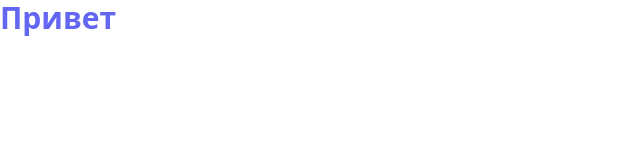
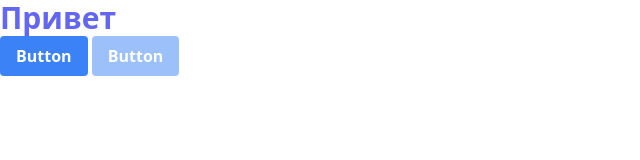
Before and after one commit to voronovmaksim88/tailwind_example_v2, a website: page index.html in a window 1280 px wide. Shown: the whole page, without its empty margins (0-640 px from the left). Drawn offline with Linux system fonts and the light colour scheme.

Commit message:
сделал кнопки

```diff
--- a/index.html
+++ b/index.html
@@ -6,6 +6,9 @@
     <link rel="stylesheet" href="/src/output.css">
     <title>Document</title>
 </head>
+
+
+
 <body>
 <header>
 <nav>
@@ -18,7 +21,22 @@
         <li><a href=""><span href="#"></span></a></li>
     </ul>
 </nav>
+
+<!-- Using utilities: -->
+<!-- Extracting component classes: -->
+<button class="btn btn-blue">
+    Button
+  </button>
+
+  <button class="btn btn-none-active">
+    Button
+  </button>
+
+
+
+
 </header>
 
 </body>
+
 </html>
--- a/src/input.css
+++ b/src/input.css
@@ -1,3 +1,20 @@
 @tailwind base;
 @tailwind components;
 @tailwind utilities;
+
+
+.btn {
+    @apply font-bold py-2 px-4 rounded;
+}
+
+.btn-blue {
+    @apply bg-blue-500 text-white;
+}
+
+.btn-blue:hover {
+    @apply bg-blue-700;
+}
+
+.btn-none-active {
+    @apply text-white bg-blue-500 opacity-50 cursor-not-allowed;
+}
```
Also changed, not shown: src/output.css.
